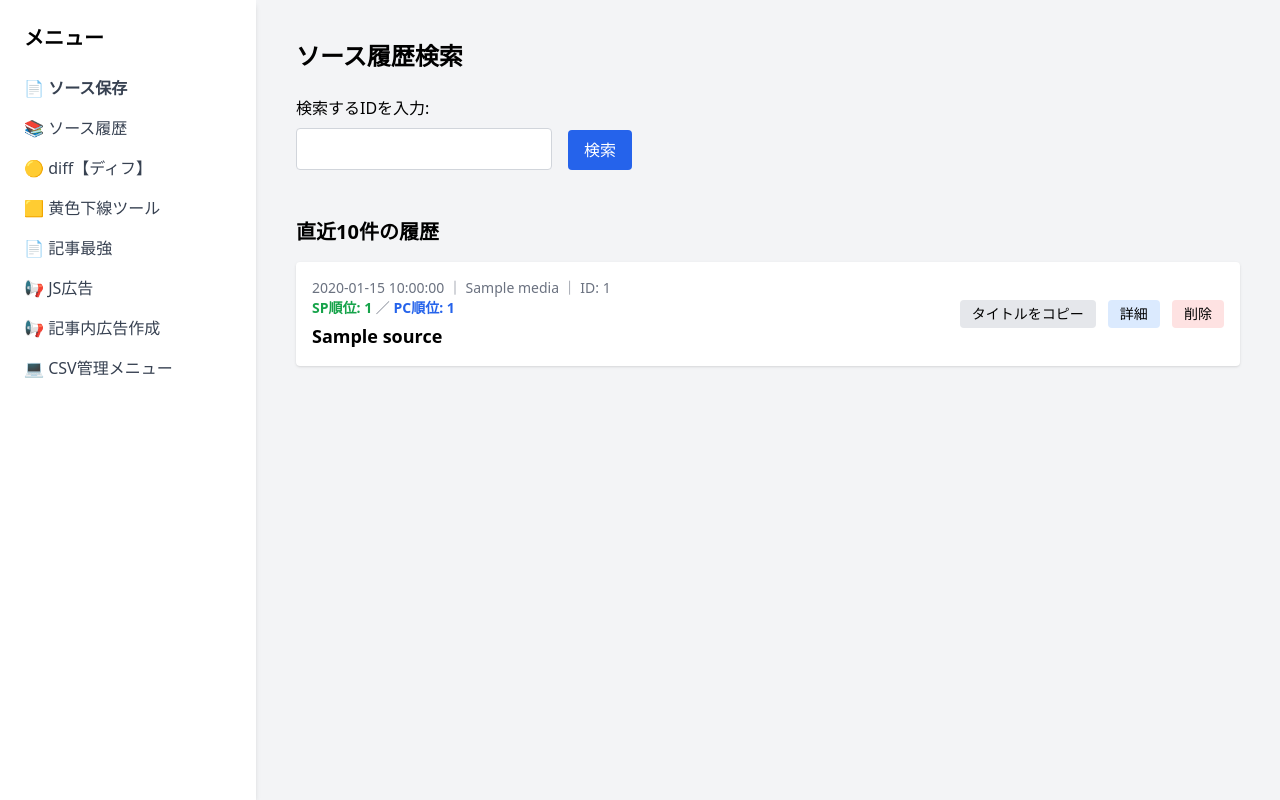
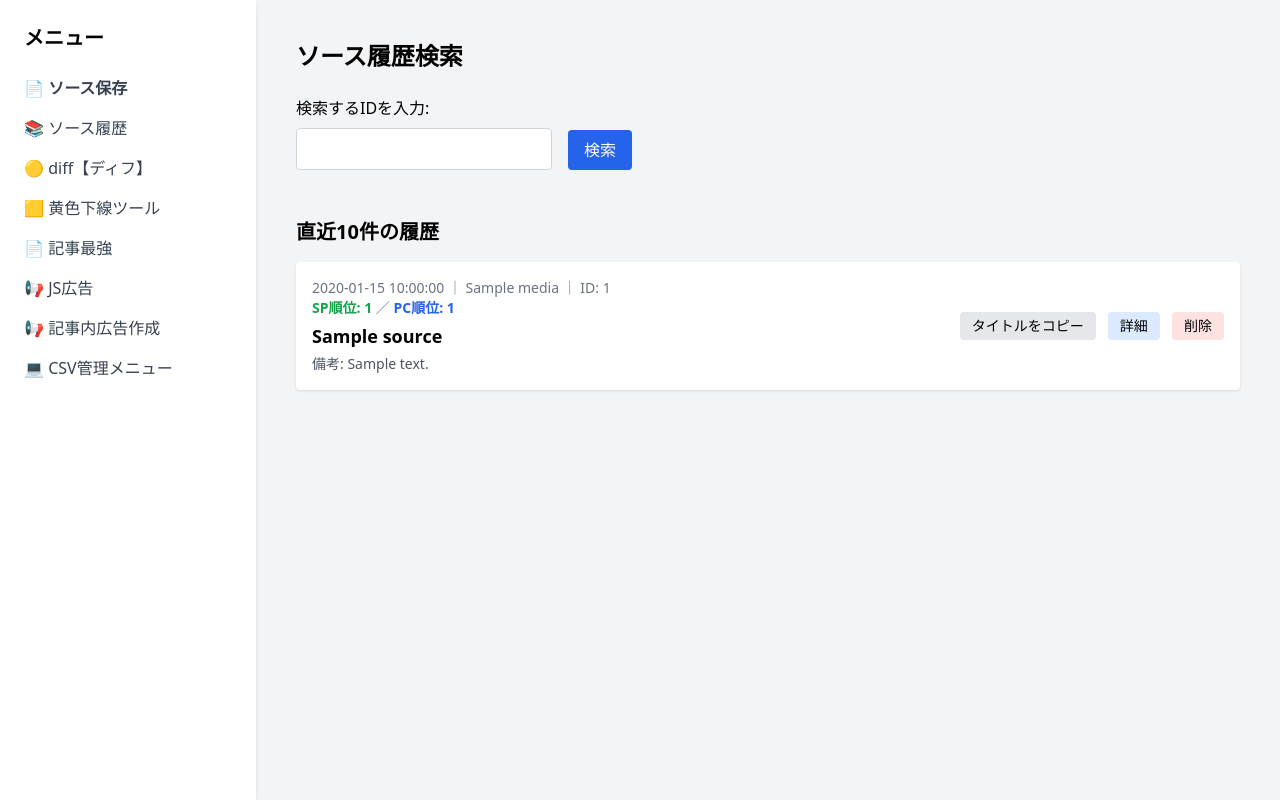
Before and after one commit to kobayashimogly/Mediasrc, a Flask app: page /history in a window 1280 px wide. Run offline with Flask 3, Linux system fonts and the light colour scheme; the visitor is signed in with stand-in values (Sample User, id 1); a database or web service that is not in the repository returns one stand-in record (values such as "Sample title"); some libraries are stand-ins or nearby versions.

Commit message:
Update history_item.html

```diff
--- a/templates/history_item.html
+++ b/templates/history_item.html
@@ -8,6 +8,9 @@
         <span class="text-blue-600 font-semibold">PC順位: {{ row[7] or "–" }}</span>
       </p>
       <p class="text-lg font-bold mt-1">{{ row[2] }}</p>
+      {% if row[8] %}
+        <p class="text-sm text-gray-600 mt-1">備考: {{ row[8] }}</p>
+      {% endif %}
     </div>
     <div class="space-x-2">
       <button onclick="copyToClipboard('title-{{ row[5] }}')" class="text-sm bg-gray-200 px-3 py-1 rounded hover:bg-gray-300">
```
Lines whose indentation alone changed are shown as unchanged.
